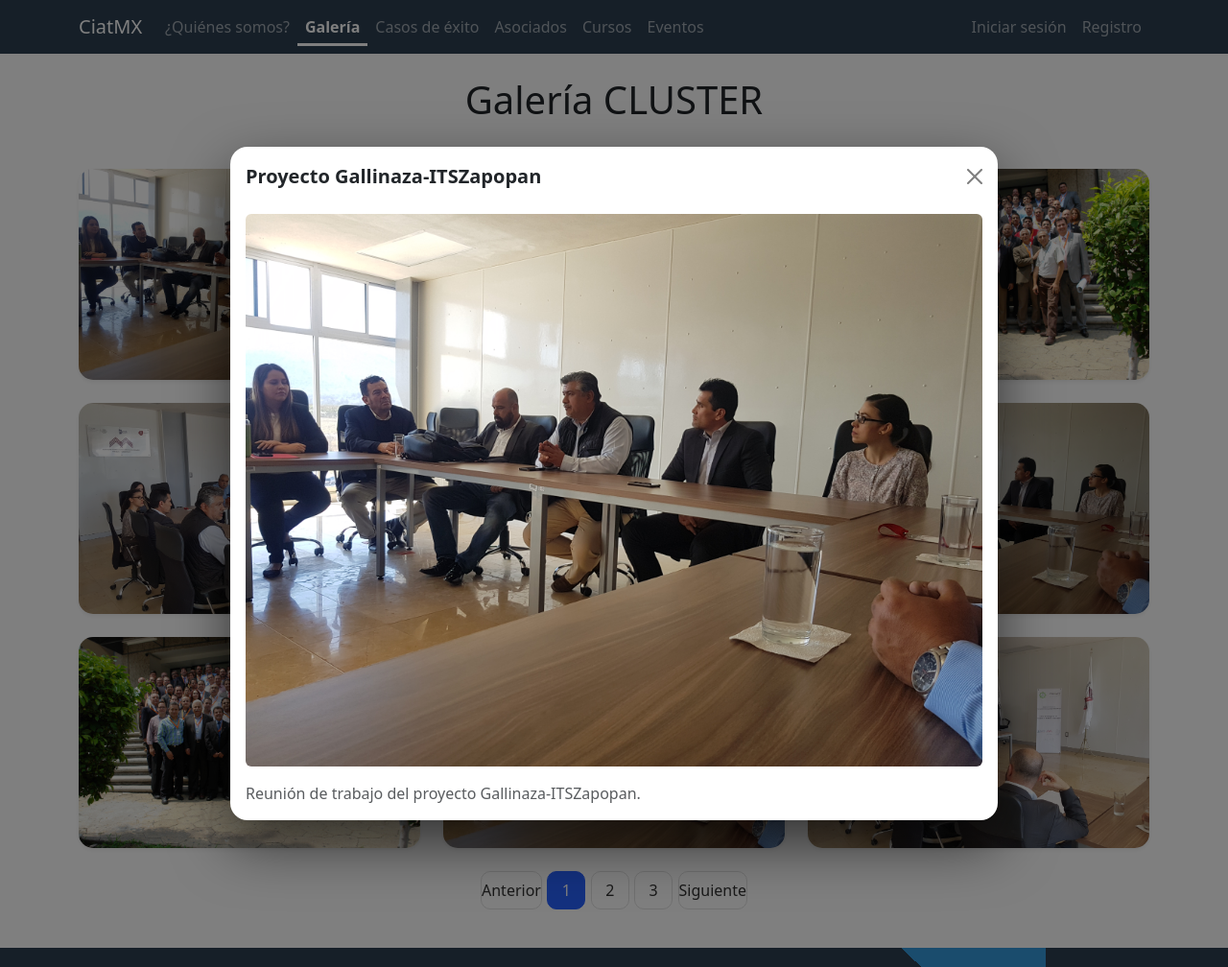
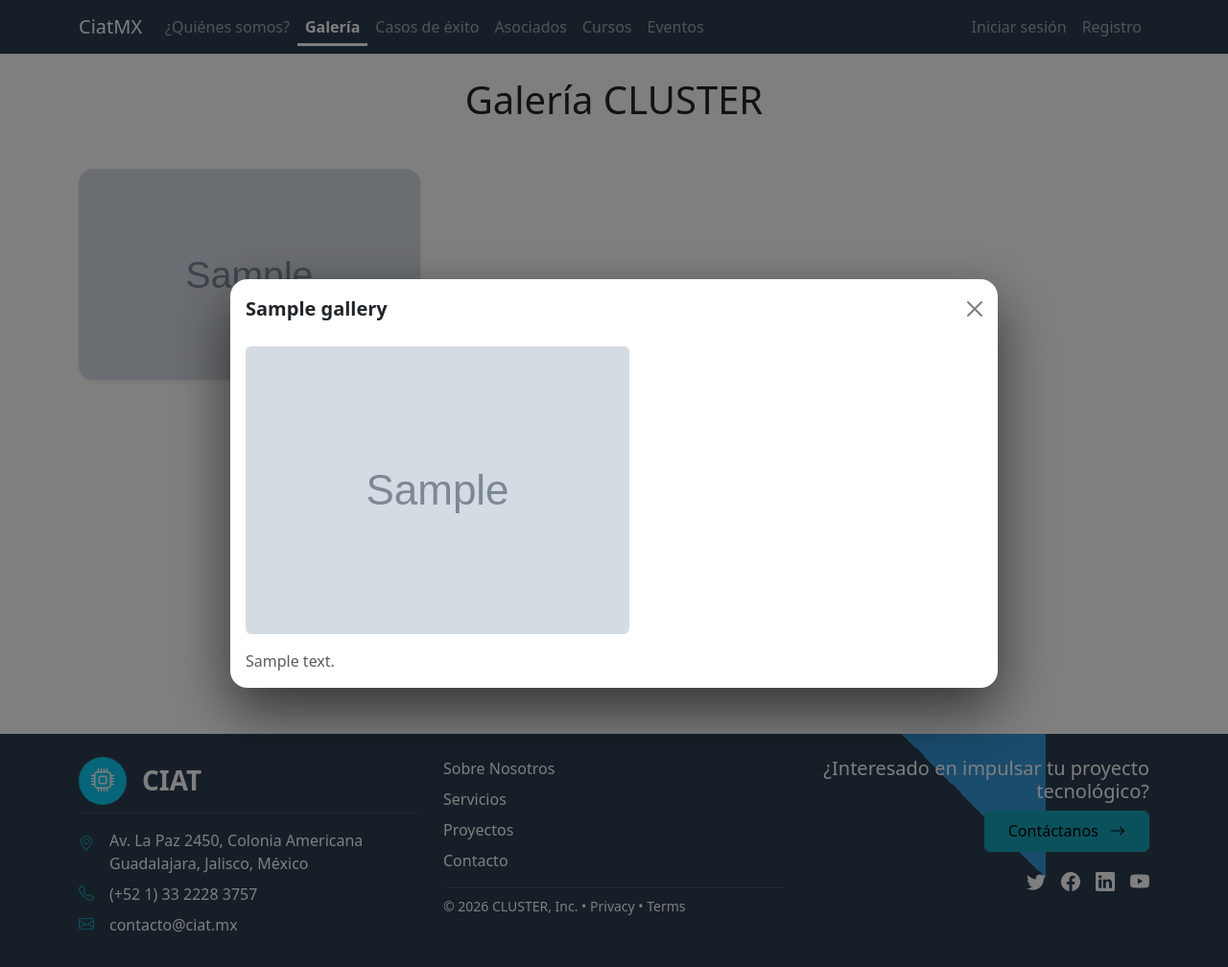
Before and after one commit to rubendcdev/cluster-webapp, a Flask app: page /gallery in a window 1280 px wide, after a click that opens the changed part. Shown: the whole page at 96% size. Run offline with Flask 3, Linux system fonts and the light colour scheme; tables that the repository leaves empty hold one stand-in row (values such as "Sample post"); grey boxes marked "Sample" are stand-in pictures.

Commit message:
Implementación del CRUD de Gallery

```diff
--- a/app/controllers/public_controller.py
+++ b/app/controllers/public_controller.py
@@ -1,7 +1,7 @@
 # app/controllers/public_controller.py
 from datetime import date
-from flask import Blueprint, render_template
-from app.services.gallery_service import get_all_images
+from flask import Blueprint, render_template, request
+from app.services.gallery_service import get_paginated_images
 from app.services.event_service import get_all
 
 public = Blueprint("public", __name__)
@@ -16,8 +16,10 @@ def about():
 
 @public.route("/gallery")
 def gallery():
-    images = get_all_images()
-    return render_template("gallery.html", images=images)
+    page = request.args.get("page", 1, type=int)
+    pagination = get_paginated_images(page=page, per_page=9)
+    images = pagination.items
+    return render_template("gallery/index.html", images=images, pagination=pagination)
 
 @public.route("/events")
 def events():
--- a/app/templates/gallery.html
+++ /dev/null
@@ -1,161 +0,0 @@
-{% extends "layout.html" %}
-{% block title %}Galería{% endblock %}
-
-{% block head %}
-<link rel="stylesheet" href="{{ url_for('static', filename='css/gallery.css') }}">
-{% endblock %}
-
-{% block content %}
-<h1 class="text-center gallery-title">Galería CLUSTER</h1>
-
-<div class="row g-4 gallery-grid mb-4">
-    <div class="col-lg-4 col-md-6">
-        <div class="card shadow-sm h-100" data-bs-toggle="modal" data-bs-target="#galleryModal"
-            data-title="Proyecto Gallinaza-ITSZapopan" data-image="{{ url_for('static', filename='images/gallery1.jpg') }}"
-            data-description="Reunión de trabajo del proyecto Gallinaza-ITSZapopan.">
-            <img src="{{ url_for('static', filename='images/gallery1.jpg') }}" class="card-img-top" alt="Galería 1">
-            <div class="card-body">
-                <h5 class="card-title">Proyecto Gallinaza-ITSZapopan</h5>
-            </div>
-        </div>
-    </div>
-    <div class="col-lg-4 col-md-6">
-        <div class="card shadow-sm h-100" data-bs-toggle="modal" data-bs-target="#galleryModal"
-            data-title="Proyecto Gallinaza-ITSZapopan" data-image="{{ url_for('static', filename='images/gallery2.jpg') }}"
-            data-description="Sesión de coordinación de actividades del proyecto Gallinaza-ITSZapopan.">
-            <img src="{{ url_for('static', filename='images/gallery2.jpg') }}" class="card-img-top" alt="Galería 2">
-            <div class="card-body">
-                <h5 class="card-title">Proyecto Gallinaza-ITSZapopan</h5>
-            </div>
-        </div>
-    </div>
-    <div class="col-lg-4 col-md-6">
-        <div class="card shadow-sm h-100" data-bs-toggle="modal" data-bs-target="#galleryModal"
-            data-title="Proyecto Gallinaza-ITSZapopan" data-image="{{ url_for('static', filename='images/gallery3.jpg') }}"
-            data-description="Participantes presentando avances del proyecto Gallinaza-ITSZapopan.">
-            <img src="{{ url_for('static', filename='images/gallery3.jpg') }}" class="card-img-top" alt="Galería 3">
-            <div class="card-body">
-                <h5 class="card-title">Proyecto Gallinaza-ITSZapopan</h5>
-            </div>
-        </div>
-    </div>
-    <div class="col-lg-4 col-md-6">
-        <div class="card shadow-sm h-100" data-bs-toggle="modal" data-bs-target="#galleryModal"
-            data-title="Proyecto Gallinaza-ITSZapopan" data-image="{{ url_for('static', filename='images/gallery2.jpg') }}"
-            data-description="Equipo de trabajo analizando resultados del proyecto.">
-            <img src="{{ url_for('static', filename='images/gallery2.jpg') }}" class="card-img-top" alt="Galería 4">
-            <div class="card-body">
-                <h5 class="card-title">Proyecto Gallinaza-ITSZapopan</h5>
-            </div>
-        </div>
-    </div>
-    <div class="col-lg-4 col-md-6">
-        <div class="card shadow-sm h-100" data-bs-toggle="modal" data-bs-target="#galleryModal"
-            data-title="Proyecto Gallinaza-ITSZapopan" data-image="{{ url_for('static', filename='images/gallery3.jpg') }}"
-            data-description="Revisión de objetivos y siguientes pasos del proyecto.">
-            <img src="{{ url_for('static', filename='images/gallery3.jpg') }}" class="card-img-top" alt="Galería 5">
-            <div class="card-body">
-                <h5 class="card-title">Proyecto Gallinaza-ITSZapopan</h5>
-            </div>
-        </div>
-    </div>
-    <div class="col-lg-4 col-md-6">
-        <div class="card shadow-sm h-100" data-bs-toggle="modal" data-bs-target="#galleryModal"
-            data-title="Proyecto Gallinaza-ITSZapopan" data-image="{{ url_for('static', filename='images/gallery1.jpg') }}"
-            data-description="Dinámica de participación entre los asistentes.">
-            <img src="{{ url_for('static', filename='images/gallery1.jpg') }}" class="card-img-top" alt="Galería 6">
-            <div class="card-body">
-                <h5 class="card-title">Proyecto Gallinaza-ITSZapopan</h5>
-            </div>
-        </div>
-    </div>
-    <div class="col-lg-4 col-md-6">
-        <div class="card shadow-sm h-100" data-bs-toggle="modal" data-bs-target="#galleryModal"
-            data-title="Proyecto Gallinaza-ITSZapopan" data-image="{{ url_for('static', filename='images/gallery3.jpg') }}"
-            data-description="Integrantes del proyecto compartiendo ideas.">
-            <img src="{{ url_for('static', filename='images/gallery3.jpg') }}" class="card-img-top" alt="Galería 7">
-            <div class="card-body">
-                <h5 class="card-title">Proyecto Gallinaza-ITSZapopan</h5>
-            </div>
-        </div>
-    </div>
-    <div class="col-lg-4 col-md-6">
-        <div class="card shadow-sm h-100" data-bs-toggle="modal" data-bs-target="#galleryModal"
-            data-title="Proyecto Gallinaza-ITSZapopan" data-image="{{ url_for('static', filename='images/gallery1.jpg') }}"
-            data-description="Captura general de la reunión de proyecto.">
-            <img src="{{ url_for('static', filename='images/gallery1.jpg') }}" class="card-img-top" alt="Galería 8">
-            <div class="card-body">
-                <h5 class="card-title">Proyecto Gallinaza-ITSZapopan</h5>
-            </div>
-        </div>
-    </div>
-    <div class="col-lg-4 col-md-6">
-        <div class="card shadow-sm h-100" data-bs-toggle="modal" data-bs-target="#galleryModal"
-            data-title="Proyecto Gallinaza-ITSZapopan" data-image="{{ url_for('static', filename='images/gallery2.jpg') }}"
-            data-description="Cierre de la sesión con conclusiones del proyecto.">
-            <img src="{{ url_for('static', filename='images/gallery2.jpg') }}" class="card-img-top" alt="Galería 9">
-            <div class="card-body">
-                <h5 class="card-title">Proyecto Gallinaza-ITSZapopan</h5>
-            </div>
-        </div>
-    </div>
-</div>
-
-<!-- Paginado -->
-<nav aria-label="Paginación de galería" class="gallery-pagination mt-4">
-    <ul class="pagination justify-content-center">
-        <li class="page-item disabled">
-            <a class="page-link" href="#">Anterior</a>
-        </li>
-        <li class="page-item active"><span class="page-link">1</span></li>
-        <li class="page-item"><a class="page-link" href="#">2</a></li>
-        <li class="page-item"><a class="page-link" href="#">3</a></li>
-        <li class="page-item">
-            <a class="page-link" href="#">Siguiente</a>
-        </li>
-    </ul>
-</nav>
-
-<!-- Modal para imágenes de la galería -->
-<div class="modal fade gallery-modal" id="galleryModal" tabindex="-1" aria-labelledby="galleryModalLabel" aria-hidden="true">
-    <div class="modal-dialog modal-lg modal-dialog-centered">
-        <div class="modal-content">
-            <div class="modal-header border-0">
-                <h5 class="modal-title" id="galleryModalLabel"></h5>
-                <button type="button" class="btn-close" data-bs-dismiss="modal" aria-label="Cerrar"></button>
-            </div>
-            <div class="modal-body">
-                <img id="galleryModalImage" src="" alt="" class="img-fluid rounded mb-3">
-                <p id="galleryModalDescription" class="text-muted mb-0"></p>
-            </div>
-        </div>
-    </div>
-</div>
-
-<script>
-document.addEventListener('DOMContentLoaded', function () {
-    var galleryModal = document.getElementById('galleryModal');
-    if (!galleryModal) return;
-
-    galleryModal.addEventListener('show.bs.modal', function (event) {
-        var trigger = event.relatedTarget;
-        if (!trigger) return;
-
-        var title = trigger.getAttribute('data-title') || '';
-        var image = trigger.getAttribute('data-image') || '';
-        var description = trigger.getAttribute('data-description') || '';
-
-        var titleEl = document.getElementById('galleryModalLabel');
-        var imageEl = document.getElementById('galleryModalImage');
-        var descEl = document.getElementById('galleryModalDescription');
-
-        if (titleEl) titleEl.textContent = title;
-        if (imageEl) {
-            imageEl.src = image;
-            imageEl.alt = title;
-        }
-        if (descEl) descEl.textContent = description;
-    });
-});
-</script>
-{% endblock %}
--- /dev/null
+++ b/app/templates/gallery/index.html
@@ -0,0 +1,148 @@
+{% extends "layout.html" %}
+{% block title %}Galería{% endblock %}
+
+{% block head %}
+<link rel="stylesheet" href="{{ url_for('static', filename='css/gallery.css') }}">
+{% endblock %}
+
+{% block content %}
+<h1 class="text-center gallery-title">Galería CLUSTER</h1>
+
+{% if current_user.is_authenticated and current_user.role == 'admin' %}
+<div class="d-flex justify-content-end mb-3">
+    <a href="{{ url_for('admin_gallery.admin_gallery_new') }}" class="btn btn-primary">
+        <i class="bi bi-plus-lg me-1"></i>Agregar imagen
+    </a>
+</div>
+{% endif %}
+
+{% if images %}
+<div class="row g-4 gallery-grid mb-4">
+    {% for img in images %}
+    <div class="col-lg-4 col-md-6">
+        <div class="card shadow-sm h-100">
+            {% if img.image.startswith('http') %}
+            <img src="{{ img.image }}"
+                 class="card-img-top"
+                 alt="{{ img.title }}"
+                 data-bs-toggle="modal" data-bs-target="#galleryModal"
+                 data-title="{{ img.title }}"
+                 data-image="{{ img.image }}"
+                 data-description="{{ img.description or '' }}">
+            {% else %}
+            <img src="{{ url_for('static', filename='uploads/gallery/' + img.image) }}"
+                 class="card-img-top"
+                 alt="{{ img.title }}"
+                 data-bs-toggle="modal" data-bs-target="#galleryModal"
+                 data-title="{{ img.title }}"
+                 data-image="{{ url_for('static', filename='uploads/gallery/' + img.image) }}"
+                 data-description="{{ img.description or '' }}">
+            {% endif %}
+            <div class="card-body">
+                <h5 class="card-title">{{ img.title }}</h5>
+                {% if img.description %}
+                <p class="card-text">{{ img.description }}</p>
+                {% endif %}
+                {% if current_user.is_authenticated and current_user.role == 'admin' %}
+                <div class="d-flex justify-content-between align-items-center mt-2">
+                    <a href="{{ url_for('admin_gallery.admin_gallery_edit', image_id=img.id) }}" class="btn btn-sm btn-outline-light">
+                        <i class="bi bi-pencil me-1"></i>Editar
+                    </a>
+                    <form action="{{ url_for('admin_gallery.admin_gallery_delete', image_id=img.id) }}" method="post" class="d-inline">
+                        <button type="submit" class="btn btn-sm btn-outline-danger"
+                            onclick="return confirm('¿Seguro que deseas eliminar esta imagen?');">
+                            <i class="bi bi-trash"></i>
+                        </button>
+                    </form>
+                </div>
+                {% endif %}
+            </div>
+        </div>
+    </div>
+    {% endfor %}
+    </div>
+    {% if pagination and pagination.pages > 1 %}
+    <nav aria-label="Paginación de galería" class="gallery-pagination mt-4">
+        <ul class="pagination justify-content-center">
+            {# Flecha anterior: solo después de la primera página #}
+            {% if pagination.page > 1 %}
+            <li class="page-item">
+                <a class="page-link" href="{{ url_for('public.gallery', page=pagination.page - 1) }}" aria-label="Anterior">
+                    &laquo;
+                </a>
+            </li>
+            {% endif %}
+
+            {# Números de página #}
+            {% for p in range(1, pagination.pages + 1) %}
+            <li class="page-item {% if p == pagination.page %}active{% endif %}">
+                <a class="page-link" href="{{ url_for('public.gallery', page=p) }}">{{ p }}</a>
+            </li>
+            {% endfor %}
+
+            {# Flecha siguiente: solo si no estamos en la última página #}
+            {% if pagination.page < pagination.pages %}
+            <li class="page-item">
+                <a class="page-link" href="{{ url_for('public.gallery', page=pagination.page + 1) }}" aria-label="Siguiente">
+                    &raquo;
+                </a>
+            </li>
+            {% endif %}
+        </ul>
+    </nav>
+    {% endif %}
+{% else %}
+<p class="text-center text-muted">Aún no hay imágenes registradas en la galería.</p>
+{% endif %}
+
+<!-- Modal para imágenes de la galería -->
+<div class="modal fade gallery-modal" id="galleryModal" tabindex="-1" aria-labelledby="galleryModalLabel" aria-hidden="true">
+    <div class="modal-dialog modal-lg modal-dialog-centered">
+        <div class="modal-content">
+            <div class="modal-header border-0">
+                <h5 class="modal-title" id="galleryModalLabel"></h5>
+                <button type="button" class="btn-close" data-bs-dismiss="modal" aria-label="Cerrar"></button>
+            </div>
+            <div class="modal-body">
+                <img id="galleryModalImage" src="" alt="" class="img-fluid rounded mb-3">
+                <p id="galleryModalDescription" class="text-muted mb-0"></p>
+            </div>
+        </div>
+    </div>
+</div>
+
+<script>
+document.addEventListener('DOMContentLoaded', function () {
+    var galleryModal = document.getElementById('galleryModal');
+    if (!galleryModal) return;
+
+    galleryModal.addEventListener('show.bs.modal', function (event) {
+        var trigger = event.relatedTarget;
+        if (!trigger) return;
+
+        var title = trigger.getAttribute('data-title') || '';
+        var image = trigger.getAttribute('data-image') || '';
+        var description = trigger.getAttribute('data-description') || '';
+
+        var titleEl = document.getElementById('galleryModalLabel');
+        var imageEl = document.getElementById('galleryModalImage');
+        var descEl = document.getElementById('galleryModalDescription');
+
+        if (titleEl) titleEl.textContent = title;
+        if (imageEl) {
+            imageEl.src = image;
+            imageEl.alt = title;
+        }
+        if (descEl) {
+            if (description && description.trim() !== '') {
+                descEl.textContent = description;
+                descEl.classList.remove('d-none');
+            } else {
+                descEl.textContent = '';
+                descEl.classList.add('d-none');
+            }
+        }
+    });
+});
+</script>
+{% endblock %}
--- a/app/templates/layout.html
+++ b/app/templates/layout.html
@@ -34,7 +34,8 @@
                     </li>
 
                     <li class="nav-item">
-                        <a class="nav-link {% if request.path == '/gallery' %}active{% endif %}" href="/gallery">Galería</a>
+                        <a class="nav-link {% if request.endpoint in ['public.gallery', 'admin_gallery.admin_gallery_new', 'admin_gallery.admin_gallery_edit'] %}active{% endif %}"
+                           href="/gallery">Galería</a>
                     </li>
                     <li class="nav-item">
                         <a class="nav-link {% if request.path == '/casos-de-exito' %}active{% endif %}" href="/casos-de-exito">Casos de éxito</a>
@@ -51,9 +52,6 @@
                     </li>
 
                     {% if current_user.is_authenticated and current_user.role == "admin" %}
-                    <li class="nav-item">
-                        <a class="nav-link {% if request.path == '/admin/gallery' %}active{% endif %}" href="/admin/gallery">Admin Galeria</a>
-                    </li>
                     <li class="nav-item">
                         <a class="nav-link {% if request.path == '/admin/casos-de-exito' %}active{% endif %}" href="/admin/casos-de-exito">CasosAdmin</a>
                     </li>
```
Also changed, not shown: app/controllers/admin_gallery_controller.py (+108 -5 lines), app/services/gallery_service.py (+34 -0 lines), app/templates/admin/gallery_crud.html (deleted, +0 -28 lines), app/templates/gallery/edit.html (added, +50 -0 lines), app/templates/gallery/new.html (added, +42 -0 lines), app/static/images/gallery1.jpg (deleted), app/static/images/gallery2.jpg (deleted), app/static/images/gallery3.jpg (deleted).
